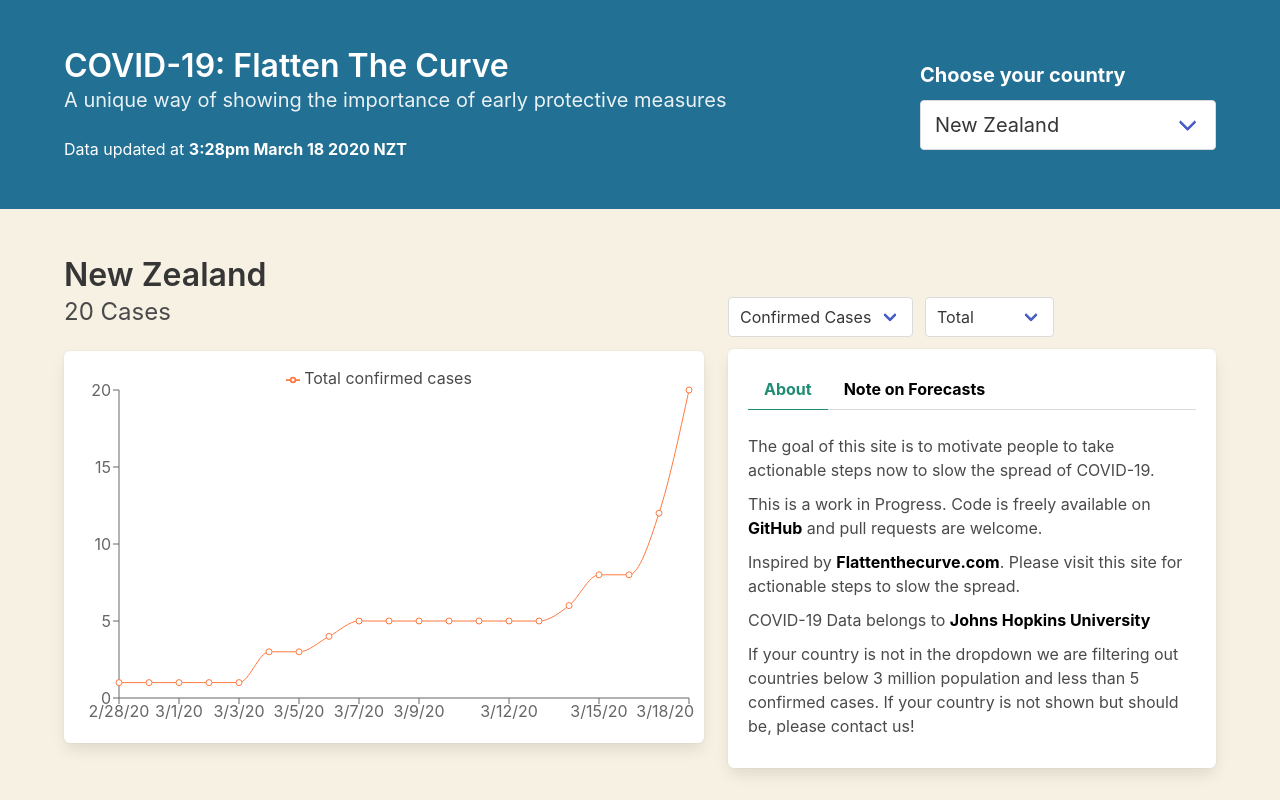
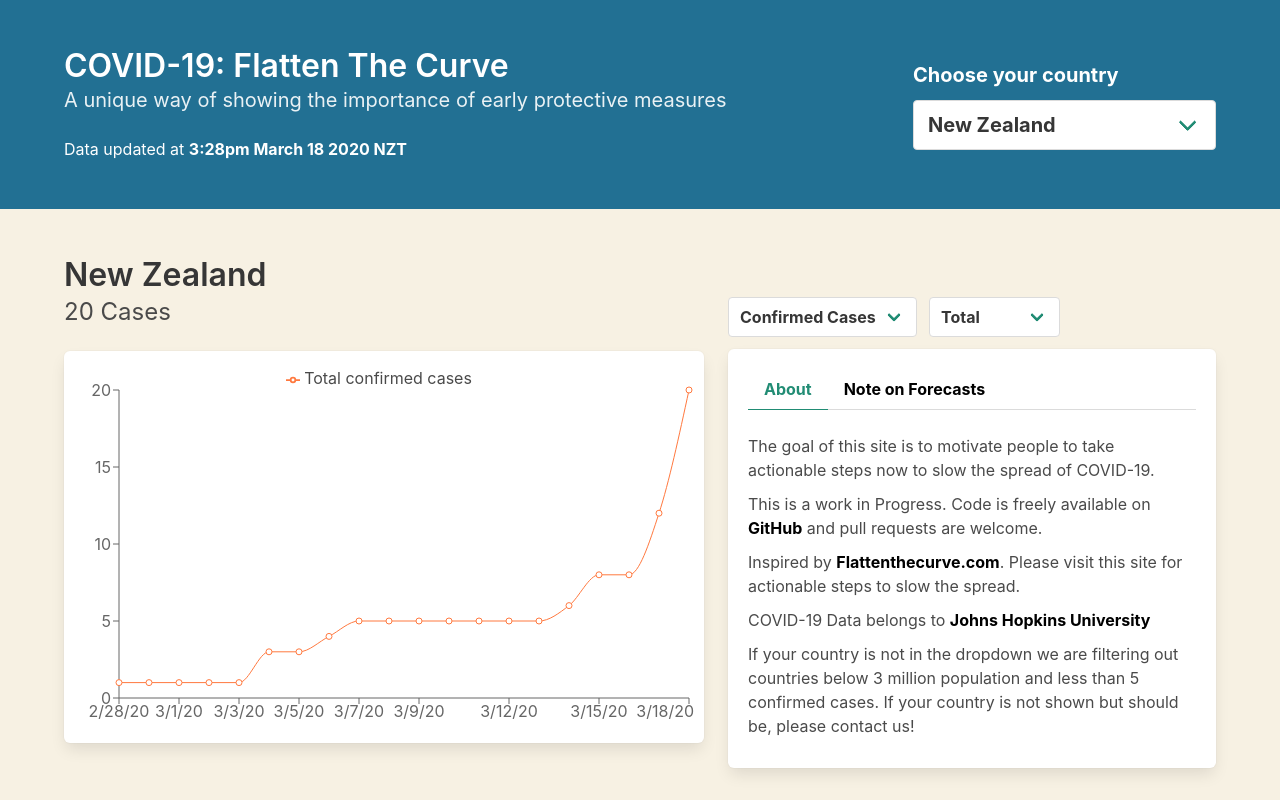
Before and after one commit to carlaiau/flatten-the-curve, a Gatsby site in the folder client/: page / in a window 1280 px wide. Shown: the top 800 px of the page. Built offline with nearby package versions, Linux system fonts and the light colour scheme; Gatsby itself is replaced by a stand-in of ours.

Commit message:
small styling fix

```diff
--- a/client/src/styles/custom.css
+++ b/client/src/styles/custom.css
@@ -94,8 +94,11 @@ body{
     margin-right: 10px;
     margin-bottom: 0;
 }
-.title-with-inputs .field .select select{
+.field .select select{
     font-weight: 700;
+}
+.field .select:not(.is-multiple):not(.is-loading)::after{
+    border-color: #218c74;
 }
 @media screen and (max-width: 420px){
     .title-with-inputs .field{
```
